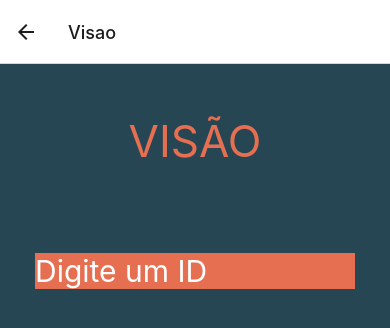
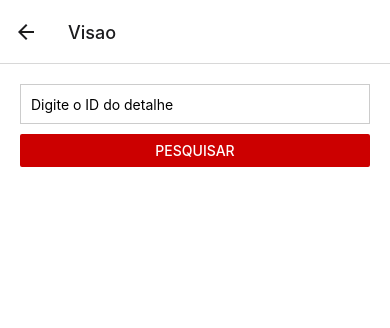
Before and after one commit to Joao-Navarro/App_Alocacoes, a React Native app in the folder alocacaoApp/: screen /Visao in a window 390 px wide. Shown: the top 328 px of the page. Built offline with nearby package versions, Linux system fonts and the light colour scheme.

Commit message:
tentativa visao

```diff
--- a/alocacaoApp/Screen/Visao.jsx
+++ b/alocacaoApp/Screen/Visao.jsx
@@ -1,45 +1,87 @@
-import { useState } from "react"
-import { View, Text, Button, StyleSheet, TextInput } from 'react-native';
+// Importa bibliotecas necessárias do React e React Native
+import React, { useState } from 'react';
+import { View, TextInput, Button, Text, FlatList, StyleSheet } from 'react-native';
+
+// Define a URL base da API, ajuste conforme necessário
+const API_URL = "http://10.136.37.10:3000/"; // Ajuste para o seu IP
+
+// Componente principal da tela SearchScreen
+export default function DetalhesScreen() {
+
+    const [id, setId] = useState('');
+    const [detalhe, setDetalhe] = useState(null);
+    const [error, setError] = useState(null); // Estado para erros
+
+    // Função para buscar um produto específico na API
+    const PesquisaDetalhe = async () => {
+        try {
+            const response = await fetch(`${API_URL}/visaoAlocacao/${id}`); // Faz a requisição GET para a API com o ID do produto
+            if (!response.ok) {
+                const errorResponse = await response.text(); // Lê a resposta de erro
+                throw new Error(errorResponse); // Lança um erro com a resposta
+            }
+            const data = await response.json(); // Converte a resposta para JSON
+            setDetalhe(data); // Atualiza o estado com o produto buscado
+            setError(null); // Reseta o estado de erro
+        } catch (error) {
+            console.error("Erro ao buscar detalhe:", error); // Loga o erro no console
+            setError("Detalhe não encontrado"); // Define a mensagem de erro
+            setProduct(null); // Reseta o estado do produto
+        }
+    };
 
 
-
-const Visao = ({ navigation }) => {
-  const [campoID, SetCampoID] = useState('');
     return (
         <View style={styles.container}>
-      <Text style={styles.text}>VISÃO</Text>
-
             <TextInput
                 style={styles.input}
-        placeholder="Digite um ID"
-        placeholderTextColor="#FFFF"
-        value={campoID}
-        onChangeText={(Number) => SetCampoID(Number)}
+                placeholder="Digite o ID do detalhe"
+                value={id}
+                onChangeText={setId}
+                keyboardType="numeric"
             />
+            {/* Botão para buscar um produto específico */}
+            <Button title="Pesquisar" onPress={PesquisaDetalhe}
+                color={'#CC0000'} />
+            {/* Exibe a lista de professores, se existir */}
+            {detalhe && (
+                <View style={styles.detalhes}>
+                    <Text>Nome Prosfessor: {detalhe.professor}</Text>
+                    <Text>Nome Sala: {detalhe.sala}</Text>
+                    <Text>Bloco: {detalhe.bloco}</Text>
+                    <Text>Dia da semana: {detalhe.dia}</Text>
+                    <Text>Período: {detalhe.período}</Text>
+                </View>
+            )}
+            {console.log(detalhe)}
+            {/* Exibe a mensagem de erro, se existir */}
+            {error && <Text style={styles.error}>{error}</Text>}
         </View>
     );
-};
+}
 
+// Estilos para os componentes da tela
 const styles = StyleSheet.create({
     container: {
-    flex: 1,
-    backgroundColor: '#264653',
+        flex: 1, // Ocupa todo o espaço disponível
+        padding: 20, // Espaçamento interno
+        backgroundColor: "#fff", // Cor de fundo branca
     },
-
-  text: {
-    color: '#E76F51',
-    fontSize: 44,
-    margin: 50,
-    textAlign: 'center',
+    detalhes: {
+        padding: 10, // Espaçamento interno
+        marginTop: 20, // Margem superior
+        borderBottomColor: "#ccc", // Cor da borda inferior
+        borderBottomWidth: 1, // Largura da borda inferior
     },
-
-  input:{
-
-    backgroundColor: '#E76F51',
-    fontSize: 30,
-    margin: 35,
-
-  }
+    error: {
+        color: 'red', // Cor do texto do erro
+        marginTop: 20, // Margem superior
+    },
+    input: {
+        height: 40, // Altura do input
+        borderColor: "#ccc", // Cor da borda
+        borderWidth: 1, // Largura da borda
+        marginBottom: 10, // Margem inferior
+        padding: 10, // Espaçamento interno
+    },
 });
-
-export default Visao;
--- a/alocacaoApp/package.json
+++ b/alocacaoApp/package.json
@@ -12,6 +12,7 @@
     "@expo/metro-runtime": "~3.2.1",
     "@react-navigation/bottom-tabs": "^6.5.20",
     "@react-navigation/native": "^6.1.17",
+    "@react-navigation/native-stack": "^6.9.26",
     "@react-navigation/stack": "^6.3.29",
     "expo": "~51.0.12",
     "expo-status-bar": "~1.12.1",
```
Also changed, not shown: 1 other file (tests, documents, lock files or other folders). Lines whose indentation alone changed are shown as unchanged.
